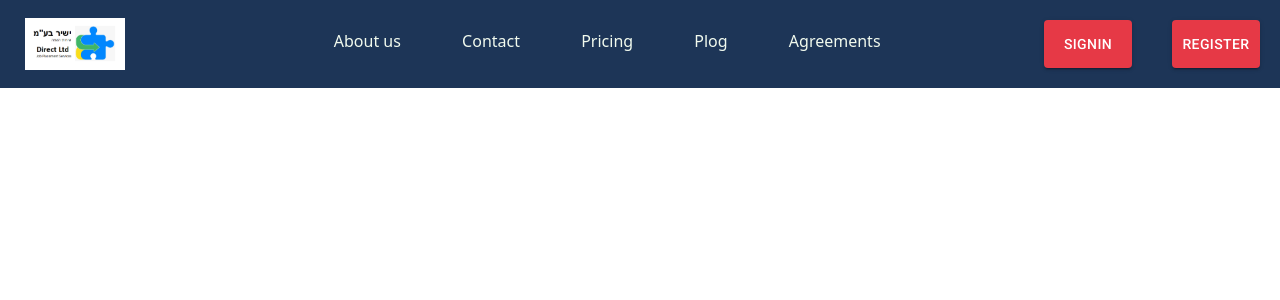
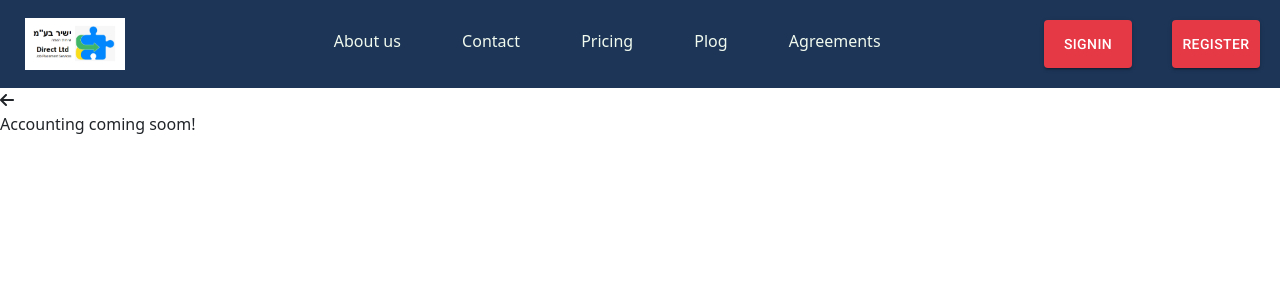
Before and after one commit to mohand30466/ui, a React (Create React App) app: page /accounting in a window 1280 px wide. Shown: the top 300 px of the page. Built offline with nearby package versions, Linux system fonts and the light colour scheme.

Commit message:
create Accounting, wallet, project management

```diff
--- a/src/App.js
+++ b/src/App.js
@@ -26,6 +26,10 @@ import Cards from "./component/bussiness/Cards";
 import BussinessDetail from "./component/bussiness/bussinessDetail";
 import PostDetail from "./component/layout/PostDetail";
 import UpdateBussiness from "./component/bussiness/UpdateBussines";
+import Wallet from "./component/bussiness/Wallet/MyWallet"
+import Accounting from "./component/bussiness/Accounting/Accounting"
+import Projectmanagement from "./component/bussiness/ProjectManagment/Projectmanagement";
+
 function App() {
   let user = "user";
 
@@ -59,6 +63,9 @@ function App() {
             <Route path="/bussinessdetail" element={<BussinessDetail />} />
             <Route path="/postdetail" element={<PostDetail />} />
             <Route path="/updatebussiness" element={<UpdateBussiness />} />
+            <Route path="/mywallet" element={<Wallet/>} />
+            <Route path="/accounting" element={<Accounting />} />
+            <Route path="/projectmanagement" element={<Projectmanagement />} />
           </Routes>
         </AuthProvider>
       </BrowserRouter>
--- /dev/null
+++ b/src/component/bussiness/Accounting/Accounting.js
@@ -0,0 +1,19 @@
+import React from "react";
+import { FontAwesomeIcon } from "@fortawesome/react-fontawesome";
+import { faArrowLeft } from "@fortawesome/free-solid-svg-icons";
+import { useNavigate } from "react-router";
+
+export default function Accounting() {
+  const navigate = useNavigate();
+  return (
+    <>
+      <div>
+        <FontAwesomeIcon
+          icon={faArrowLeft}
+          onClick={(e) => navigate("/home")}
+        />
+      </div>
+      <div>Accounting coming soom!</div>
+    </>
+  );
+}
--- /dev/null
+++ b/src/component/bussiness/ProjectManagment/Projectmanagement.js
@@ -0,0 +1,24 @@
+import React from 'react';
+import { FontAwesomeIcon } from "@fortawesome/react-fontawesome";
+import { faArrowLeft } from "@fortawesome/free-solid-svg-icons";
+import { useNavigate } from "react-router";
+
+export default function Projectmanagement() {
+  const navigate = useNavigate();
+
+  return (
+    <>
+     <div>
+        <FontAwesomeIcon
+          icon={faArrowLeft}
+          onClick={(e) => navigate("/home")}
+        />
+      </div>
+    <div>
+        mession management
+        coming soom!
+    </div>
+
+    </>
+  );
+}
--- /dev/null
+++ b/src/component/bussiness/Wallet/MyWallet.js
@@ -0,0 +1,24 @@
+import React from 'react';
+import { FontAwesomeIcon } from "@fortawesome/react-fontawesome";
+import { faArrowLeft } from "@fortawesome/free-solid-svg-icons";
+import { useNavigate } from "react-router";
+
+export default function Mywallet() {
+  const navigate = useNavigate();
+
+  return (
+    <>
+      <div>
+        <FontAwesomeIcon
+          icon={faArrowLeft}
+          onClick={(e) => navigate("/home")}
+        />
+      </div>
+
+    <div>
+        My Wallet coming soom!
+    </div>
+
+    </>
+  );
+}
--- a/src/component/layout/Home.js
+++ b/src/component/layout/Home.js
@@ -73,7 +73,7 @@ export default function Home() {
       <div className="userpro">
         <div className="usersettings">
           <div className="nestedlink">
-            <Link to="/bussiness">My Bussiness</Link>
+            <Link to="/bussiness"> <h4>  My Bussiness</h4></Link>
           </div>
           <div className="nestedlink">
             <Link to="/staff">My Staff</Link>
@@ -81,12 +81,18 @@ export default function Home() {
           <div className="nestedlink">
             <Link to="/shift">Shift</Link>
           </div>
+          <div className="nestedlink">Cards</div>
 
-          <div className="nestedlink">Cards</div>
-          <div className="nestedlink">Accounting</div>
-          <div className="nestedlink">My Wallet</div>
-          <div className="nestedlink">Project management</div>
-          <div className="nestedlink">Daily mission management</div>
+          <div className="nestedlink">
+            <Link to="/accounting">Accounting</Link>
+          </div>
+          <div className="nestedlink">
+            <Link to="/mywallet">My Wallet</Link>
+          </div>
+          <div className="nestedlink">
+            <Link to="/Projectmanagement">Project management</Link>
+          </div>
+
           <div className="nestedlink">Settings</div>
           <div className="nestedlink">sign out</div>
         </div>
```
Also changed, not shown: src/component/bussiness/Accounting/Accounting.css (added), src/component/bussiness/ProjectManagment/Projectmanagement.css (added), src/component/bussiness/Wallet/MyWallet.css (added).
